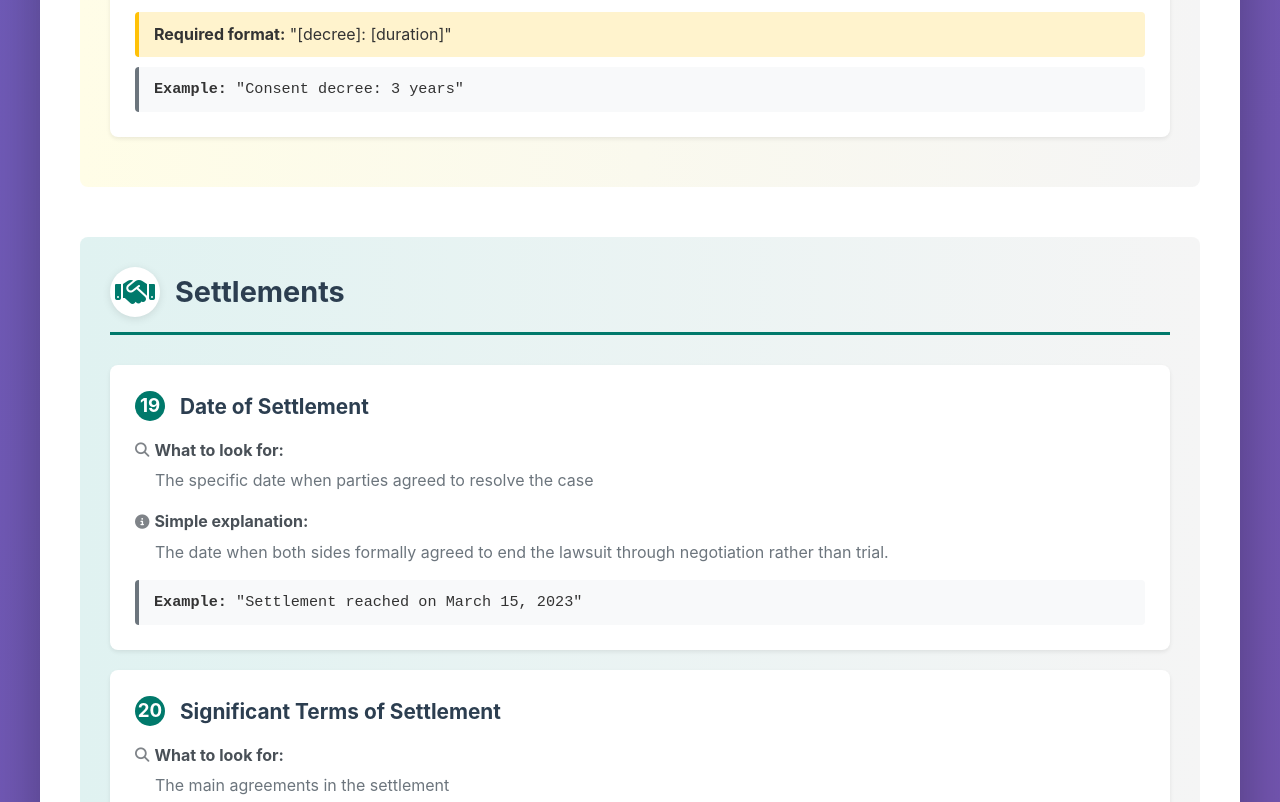
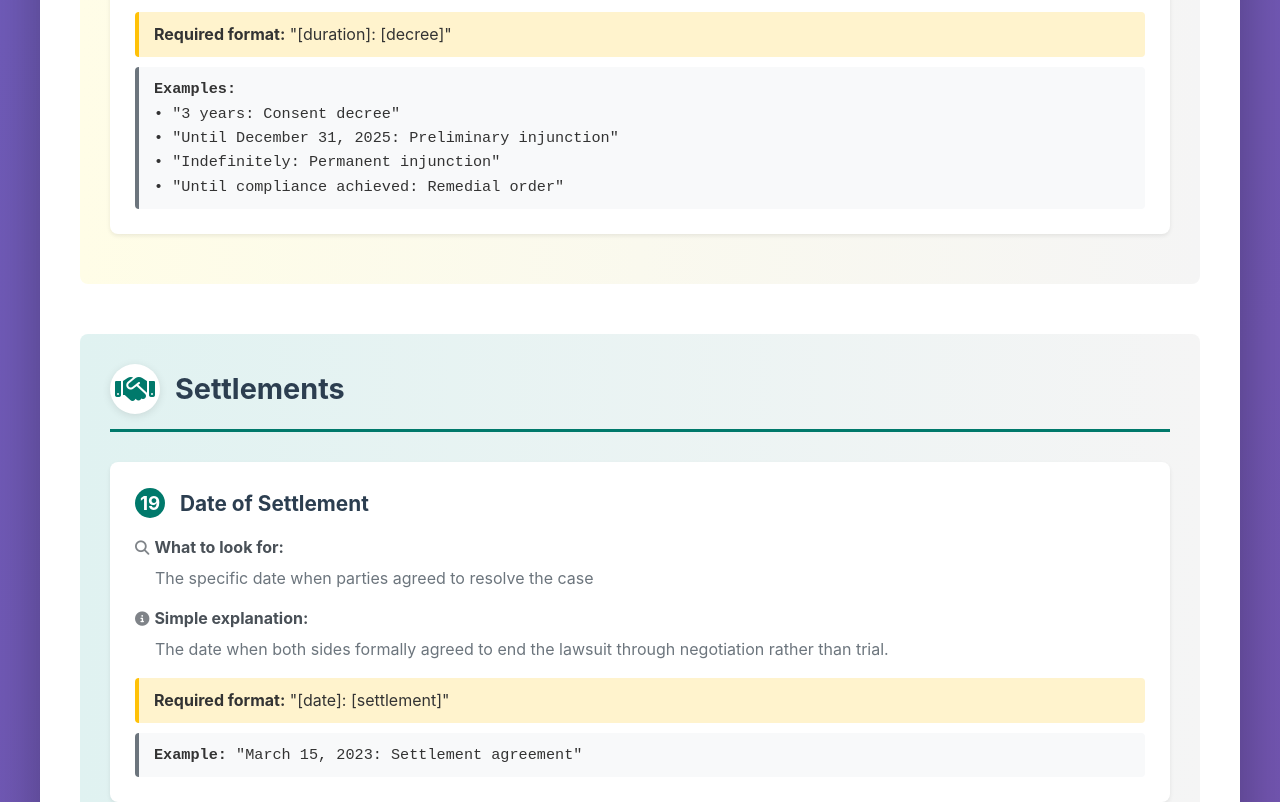
Before and after one commit to Yao-Dou/legal-checklist-definitions, a plain HTML site: page index.html in a window 1280 px wide. Shown: the part 10768-11570 px from the top of the page. Drawn offline with Linux system fonts and the light colour scheme.

Commit message:
fix defintions

```diff
--- a/index.html
+++ b/index.html
@@ -902,10 +902,14 @@
                         </div>
                     </div>
                     <div class="format-box">
-                        <strong>Required format:</strong> "[decree]: [duration]"
+                        <strong>Required format:</strong> "[duration]: [decree]"
                     </div>
                     <div class="example-box">
-                        <strong>Example:</strong> "Consent decree: 3 years"
+                        <strong>Examples:</strong><br>
+                        • "3 years: Consent decree"<br>
+                        • "Until December 31, 2025: Preliminary injunction"<br>
+                        • "Indefinitely: Permanent injunction"<br>
+                        • "Until compliance achieved: Remedial order"
                     </div>
                 </div>
             </section>
@@ -927,8 +931,11 @@
                         <div class="field-label"><i class="fas fa-info-circle"></i> Simple explanation:</div>
                         <div class="field-content">The date when both sides formally agreed to end the lawsuit through negotiation rather than trial.</div>
                     </div>
+                    <div class="format-box">
+                        <strong>Required format:</strong> "[date]: [settlement]"
+                    </div>
                     <div class="example-box">
-                        <strong>Example:</strong> "Settlement reached on March 15, 2023"
+                        <strong>Example:</strong> "March 15, 2023: Settlement agreement"
                     </div>
                 </div>
 
@@ -962,10 +969,14 @@
                         <div class="field-content">Similar to decree duration, but for settlements. How long must parties follow the settlement terms?</div>
                     </div>
                     <div class="format-box">
-                        <strong>Required format:</strong> "[settlement]: [duration]"
+                        <strong>Required format:</strong> "[duration]: [settlement]"
                     </div>
                     <div class="example-box">
-                        <strong>Example:</strong> "Settlement agreement: 18 months"
+                        <strong>Examples:</strong><br>
+                        • "18 months: Settlement agreement"<br>
+                        • "Until June 30, 2024: Compliance monitoring agreement"<br>
+                        • "Until full payment completed: Financial settlement"<br>
+                        • "5 years: Policy reform agreement"
                     </div>
                 </div>
 
```
